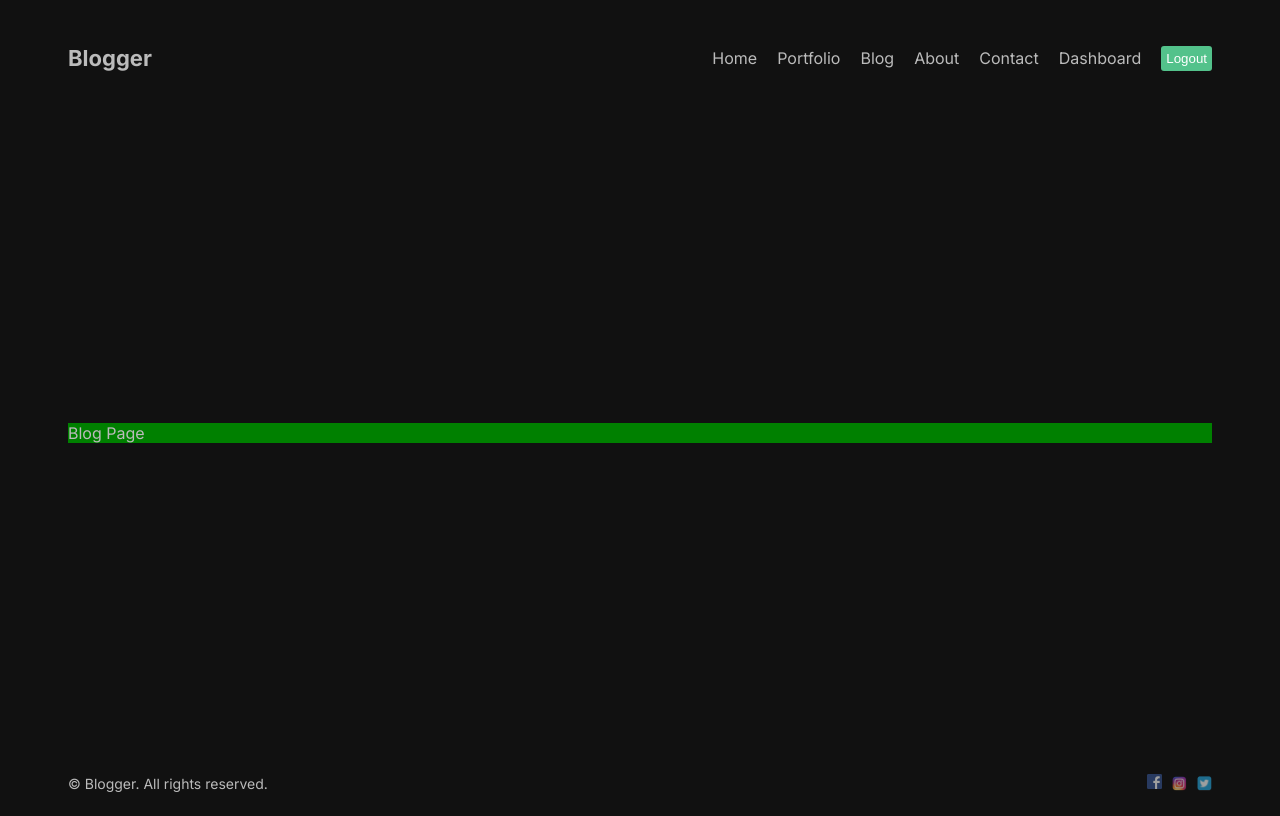
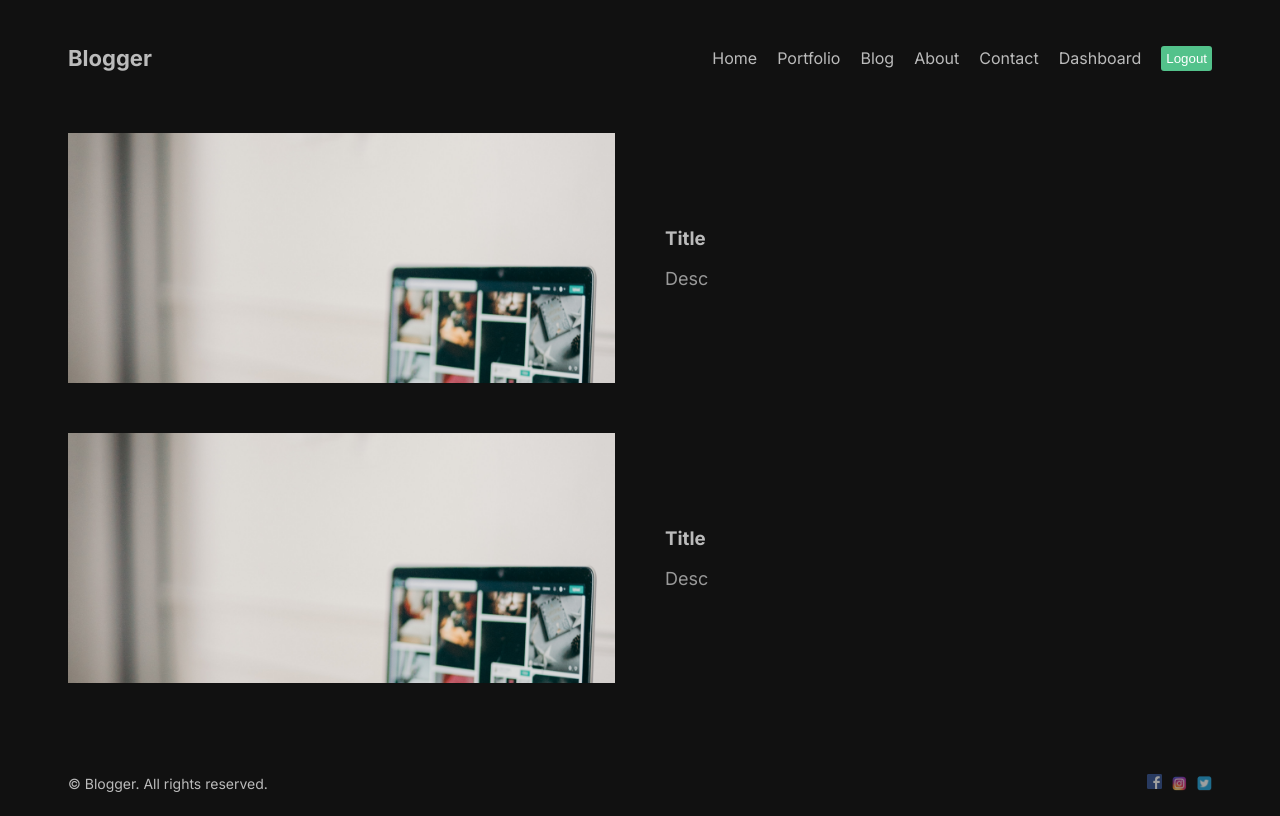
Before and after one commit to zhanybekovich/nextjs-blog, a Next.js app: page /blog in a window 1280 px wide. Built offline with nearby package versions, Linux system fonts and the light colour scheme.

Commit message:
Add blog

```diff
--- a/app/blog/page.jsx
+++ b/app/blog/page.jsx
@@ -1,8 +1,41 @@
 import React from "react";
 import styles from "./page.module.css";
+import Link from "next/link";
+import Image from "next/image";
 
 const Blog = () => {
-  return <div className={styles.container}>Blog Page</div>;
+  return (
+    <div className={styles.mainContainer}>
+      <Link href="/blog/testId" className={styles.container}>
+        <div className={styles.imgContainer}>
+          <Image
+            className={styles.img}
+            src="/img/website.jpg"
+            alt="Website"
+            fill={true}
+          />
+        </div>
+        <div className={styles.content}>
+          <h3 className={styles.title}>Title</h3>
+          <p className={styles.desc}>Desc</p>
+        </div>
+      </Link>
+      <Link href="/blog/testId" className={styles.container}>
+        <div className={styles.imgContainer}>
+          <Image
+            className={styles.img}
+            src="/img/website.jpg"
+            alt="Website"
+            fill={true}
+          />
+        </div>
+        <div className={styles.content}>
+          <h3 className={styles.title}>Title</h3>
+          <p className={styles.desc}>Desc</p>
+        </div>
+      </Link>
+    </div>
+  );
 };
 
 export default Blog;
--- a/app/blog/page.module.css
+++ b/app/blog/page.module.css
@@ -1,3 +1,30 @@
 .container {
-  background-color: green;
+  display: flex;
+  align-items: center;
+  gap: 50px;
+  margin-bottom: 50px;
 }
+
+.imgContainer {
+  flex: 1;
+  width: 100%;
+  height: 250px;
+  position: relative;
+}
+
+.content {
+  flex: 1;
+}
+
+.img {
+  object-fit: cover;
+}
+
+.title {
+  margin-bottom: 10px;
+}
+
+.desc {
+  font-size: 18px;
+  color: #999;
+}
```
